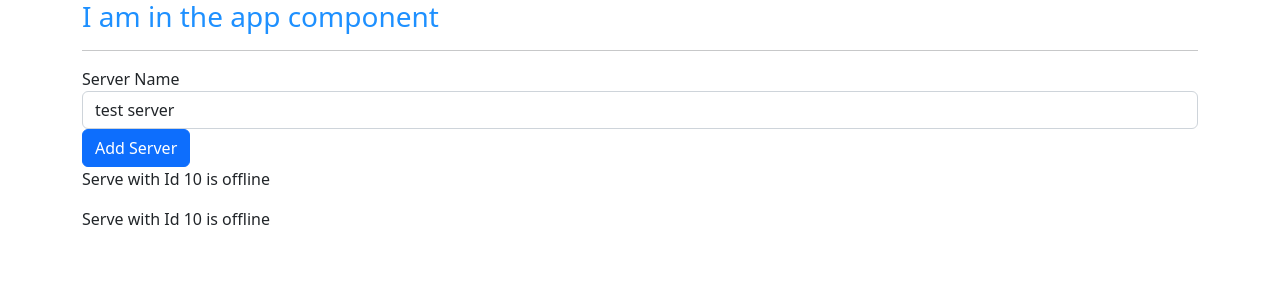
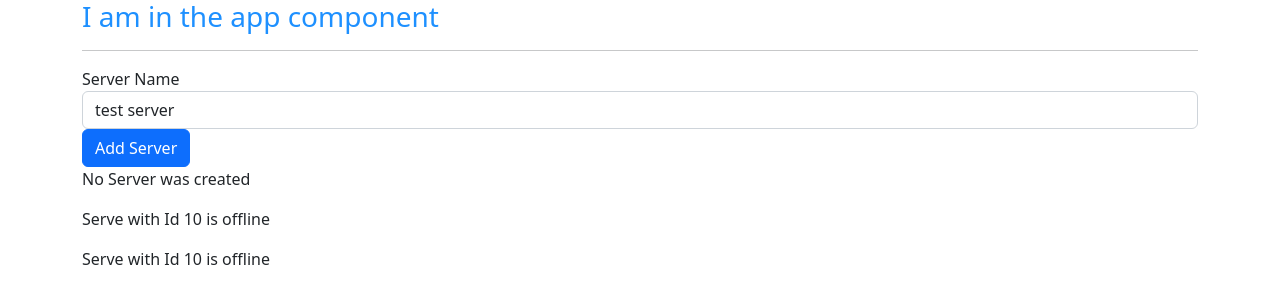
Before and after one commit to zakariabijoy/Angular-The-Complete-Guide-2022-Edition-udemy-Maximilian, an Angular app in the folder my-first-app/: page / in a window 1280 px wide. Shown: the top 304 px of the page. Built offline with nearby package versions, Linux system fonts and the light colour scheme.

Commit message:
ngif directive with else condition

```diff
--- a/my-first-app/src/app/servers/servers.component.html
+++ b/my-first-app/src/app/servers/servers.component.html
@@ -5,6 +5,9 @@
 <button class="btn btn-primary" [disabled]="!allowNewServer" (click)="onCreateServer()"> Add Server</button>
 <!-- <p [innerText]="allowNewServer"></p> -->
 <!-- <p>{{serverCreationStatus}}</p> -->
-<p *ngIf="serverCreated">Server was created, server name is {{serverName}}</p>
+<p *ngIf="serverCreated; else noServer">Server was created, server name is {{serverName}}</p>
+<ng-template #noServer>
+    <p>No Server was created</p>
+</ng-template>
 <app-server></app-server>
 <app-server></app-server>
```
